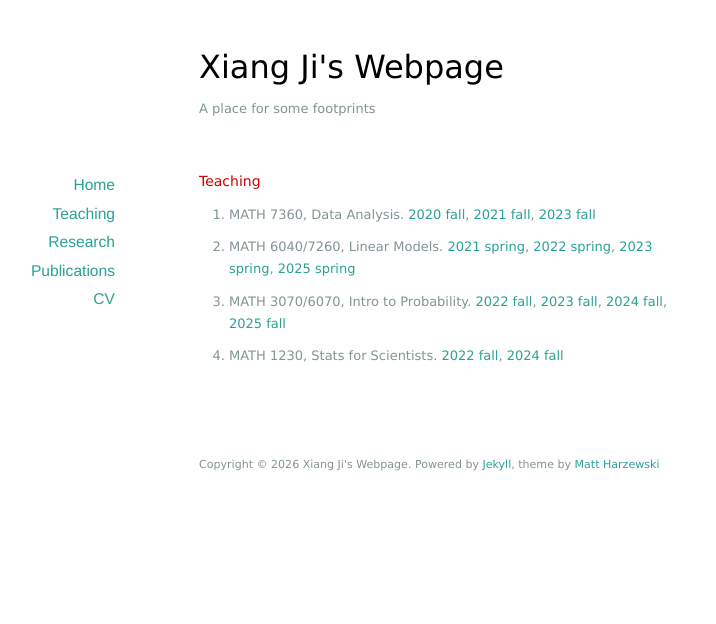
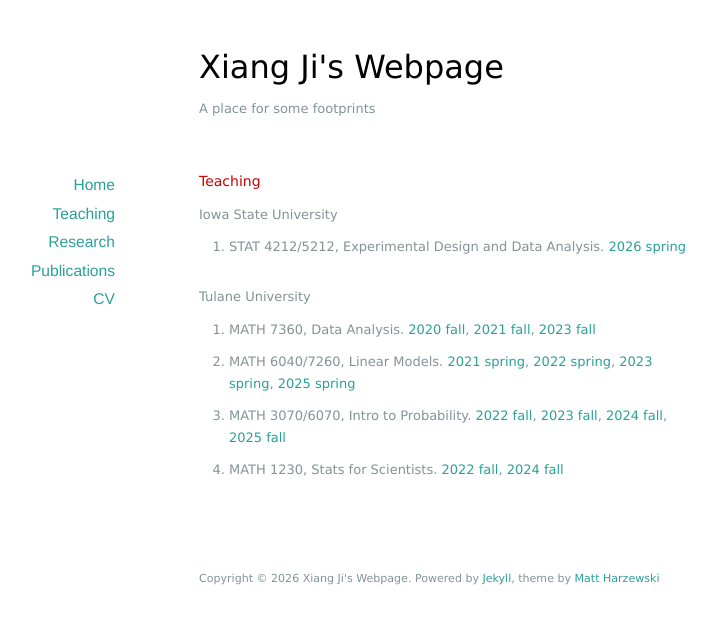
Before and after one commit to xiang-ji-ncsu/xiang-ji-ncsu.github.io, a Jekyll site: the page built from teaching/index.markdown, in a window 1280 px wide. Shown: the top 624 px of the page, without its empty margins (191-907 px from the left). Built offline with Jekyll 4.4.1, drawn with Linux system fonts in a browser that asks for light colours.

Commit message:
update teaching

```diff
--- a/teaching/index.markdown
+++ b/teaching/index.markdown
@@ -5,6 +5,12 @@ title: Teaching
 
 ### Teaching
 
+#### Iowa State University
+
+* STAT 4212/5212, Experimental Design and Data Analysis. [2026 spring](https://canvas.iastate.edu/courses/126618)
+
+#### Tulane University
+
 * MATH 7360, Data Analysis. [2020 fall](https://tulane-math7360.github.io/), [2021 fall](https://tulane-math-7360-2021.github.io/index.html),  [2023 fall](https://tulane-math-7360-2023.github.io/index.html)
 * MATH 6040/7260, Linear Models. [2021 spring](https://tulane-math-7260.github.io/2021Spring/index.html), [2022 spring](https://tulane-math-7260.github.io/2022Spring/index.html), [2023 spring](https://tulane-math-7260.github.io/2023Spring/index.html),  [2025 spring](https://tulane-math-7260.github.io/2025Spring/index.html)
 * MATH 3070/6070, Intro to Probability. [2022 fall](https://tulane-math-3070.github.io/2022Fall), [2023 fall](https://tulane-math-3070.github.io/2023Fall), [2024 fall](https://tulane-math-3070.github.io/2024Fall), [2025 fall](https://tulane-math-3070.github.io/2025Fall)
```
Also changed, not shown: 2 other files.
